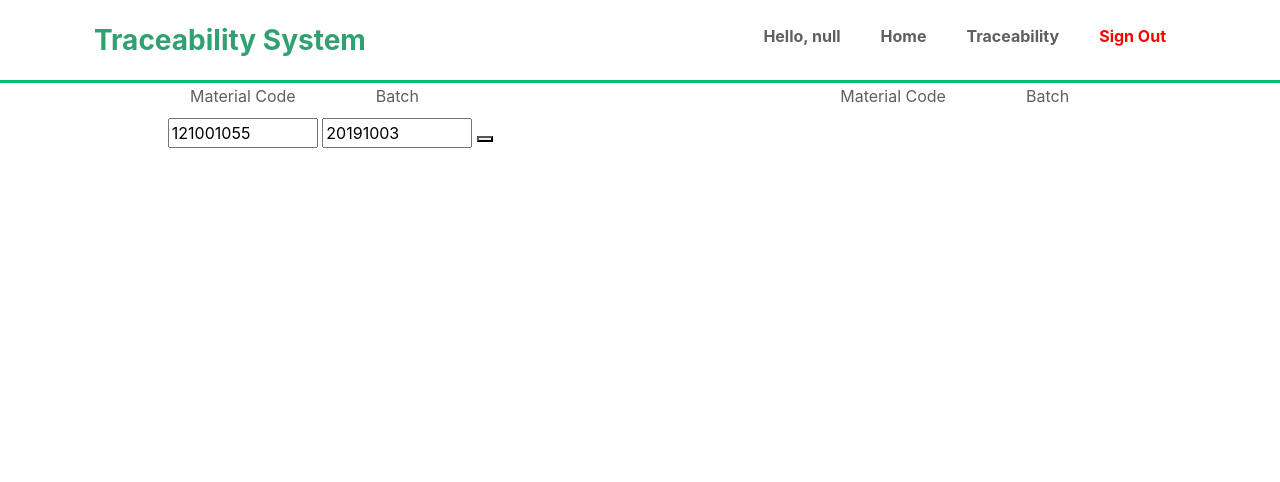
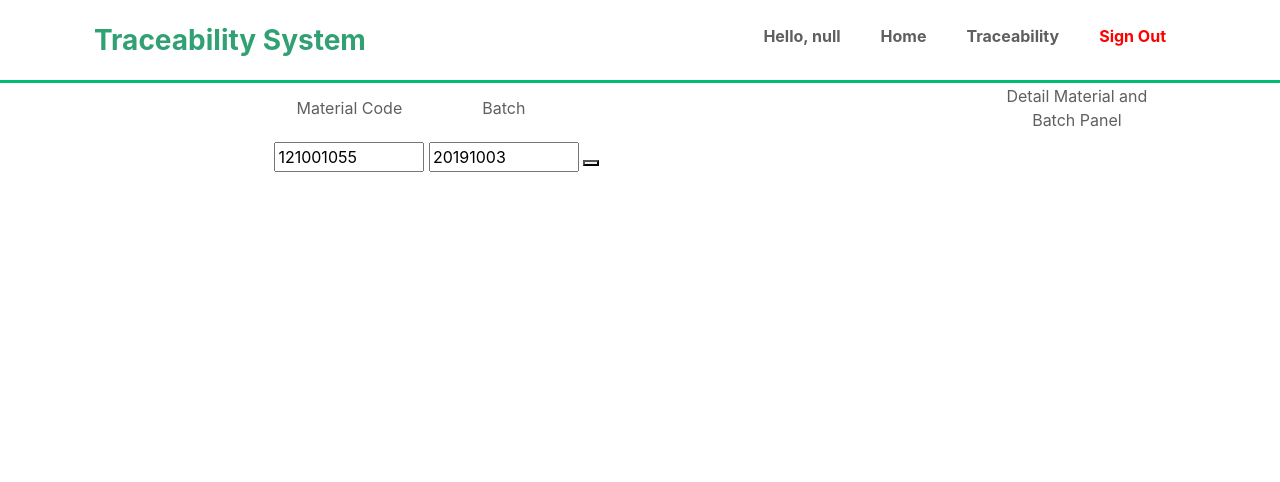
Before and after one commit to raiardinata/d3_project_RA_KGP, a PHP site: page /pages/trace.php in a window 1280 px wide. Shown: the top 482 px of the page. Run offline with PHP 8.4, Linux system fonts and the light colour scheme; some libraries are stand-ins or nearby versions.

Commit message:
Debugging

```diff
--- a/pages/trace.php
+++ b/pages/trace.php
@@ -94,8 +94,7 @@
                         <button type="submit" id="dummy" style="visibility: hidden;"><i class="fa fa-search"></i></button>
                     </td>
                     <td>
-                        <label style="width: 150px; color: #5F5F60">Material Code</label>
-                        <label style="width: 150px; color: #5F5F60">Batch</label>
+                        <label style="width: 150px; color: #5F5F60">Detail Material and Batch Panel</label>
                     </td>
                 </tr>
                 <tr>
```
